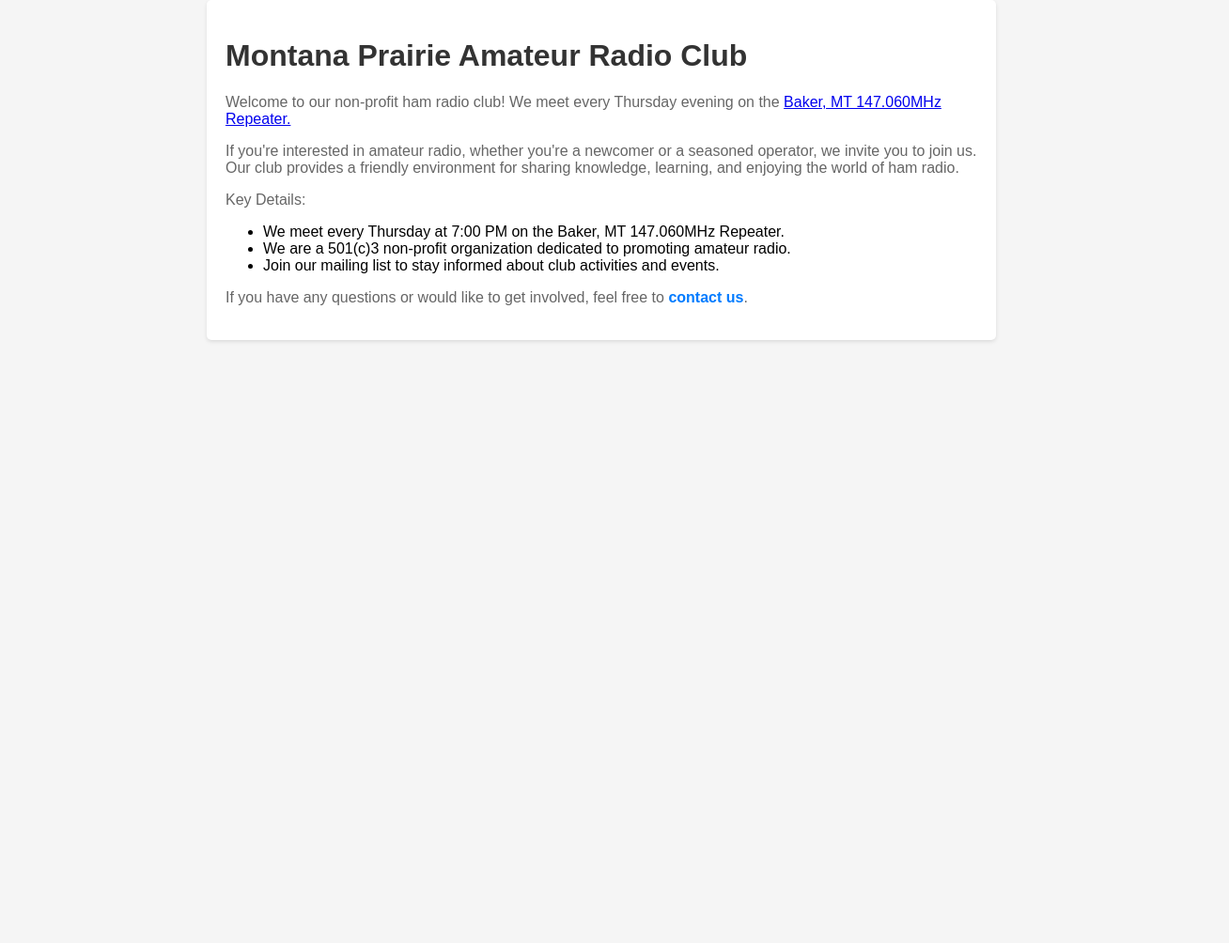
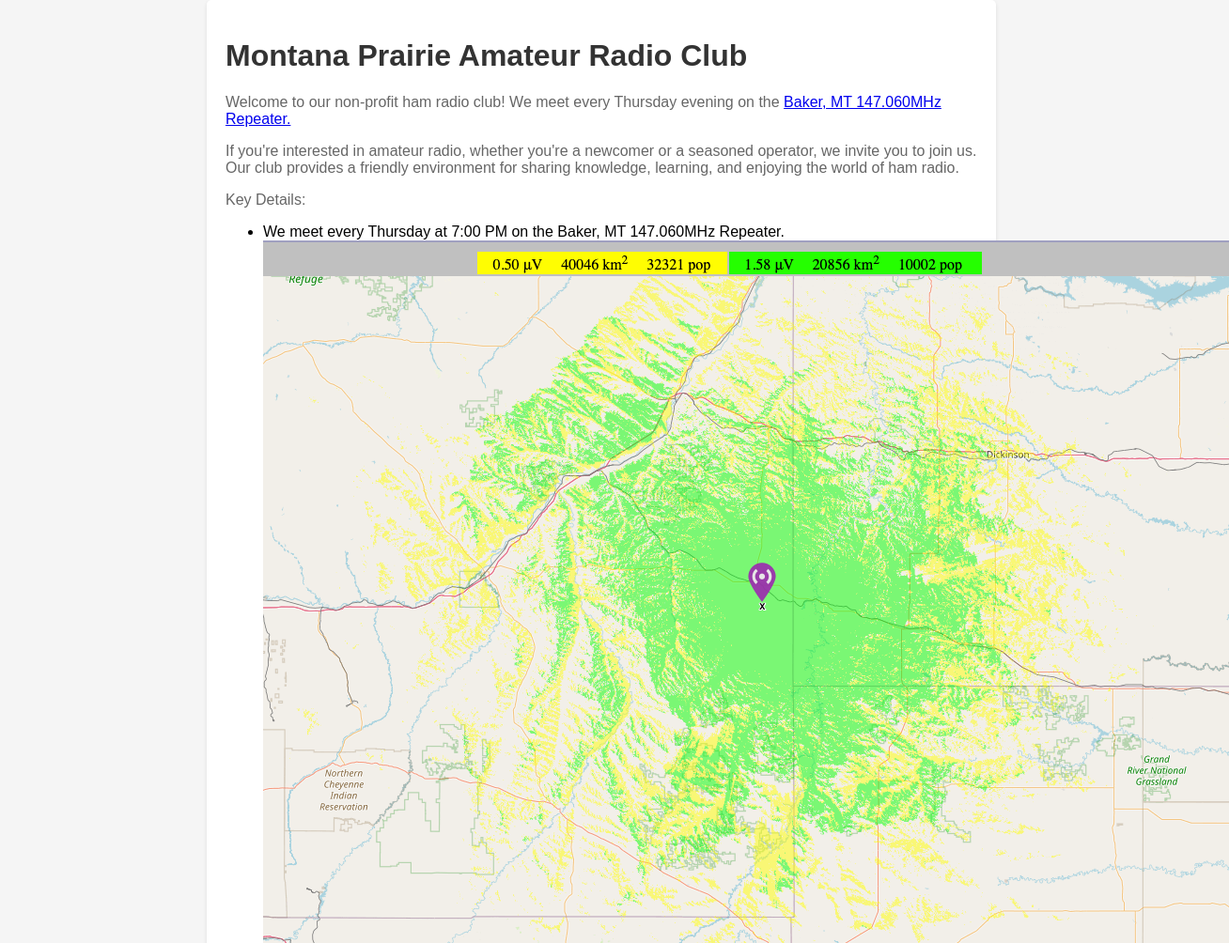
Before and after one commit to neilwillgettoit/montanaprairiearc.org, a plain HTML site: page index.html in a window 1280 px wide. Shown: the top 1004 px of the page at 94% size, 1308 px wide, since content can reach past the window. Before the commit the page ends 800 px from the top, so only its background shows below. Drawn offline with Linux system fonts and the light colour scheme.

Commit message:
Update index.html

```diff
--- a/index.html
+++ b/index.html
@@ -39,6 +39,7 @@
         <p>Key Details:</p>
         <ul>
             <li>We meet every Thursday at 7:00 PM on the Baker, MT 147.060MHz Repeater.</li>
+            <img src="https://github.com/neilwillgettoit/montanaprairiearc.org/blob/main/MTPARC-coverage.png?raw=true"></img>
             <li>We are a 501(c)3 non-profit organization dedicated to promoting amateur radio.</li>
             <li>Join our mailing list to stay informed about club activities and events.</li>
         </ul>
```
